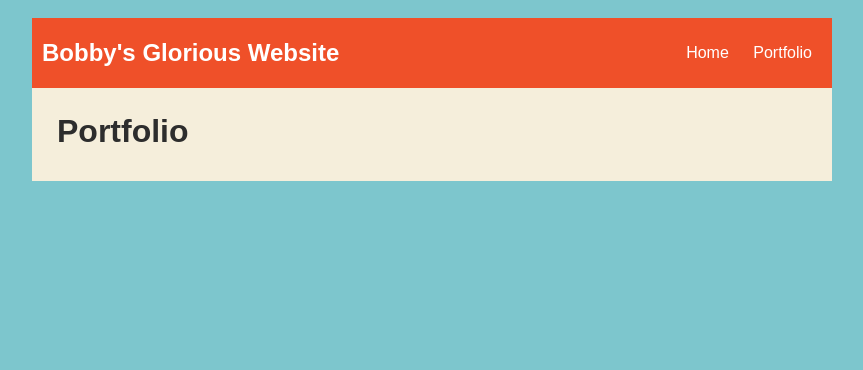
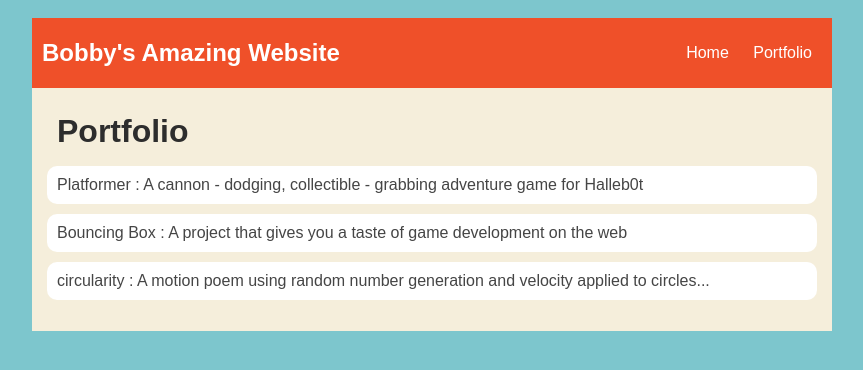
Before and after one commit to BPaddio/BPaddio.github.io, a plain HTML site: page portfolio.html in a window 1280 px wide. Shown: the whole page, without its empty margins (208-1071 px from the left). Drawn offline with nearby package versions, Linux system fonts and the light colour scheme.

Commit message:
going live

```diff
--- a/portfolio.html
+++ b/portfolio.html
@@ -81,9 +81,8 @@
 
     <body>
       <div id="all-contents">
-          <div id="all-contents">
         <nav>
-            <header>Bobby's Glorious Website</header>
+            <header>Bobby's Amazing Website</header>
             <ul>
                 <li><a href="index.html">Home</a>
                 </li>
@@ -92,7 +91,7 @@
             </ul>
         </nav>
         <main>
-            <div class=content>
+            <div class="content">
                 <h1>Portfolio</h1>
                 <ul id="portfolio">
 
@@ -103,5 +102,7 @@
 
 
       </div>
+      <script src="https://ajax.googleapis.com/ajax/libs/jquery/2.1.3/jquery.min.js"></script>
+      <script id="portfolioScript">$(document).ready(function() {$.getJSON('projects/projects.json').then(function(data) { data.projects.forEach(function(project){ $('#portfolio').append('<li><a href="projects/' + project.name + '/">' + project.title + ' : ' + project.description + '</a></li>'); }); }); });</script>
     </body>
 </html>
```
Also changed, not shown: index.html (+1 -1 lines).
